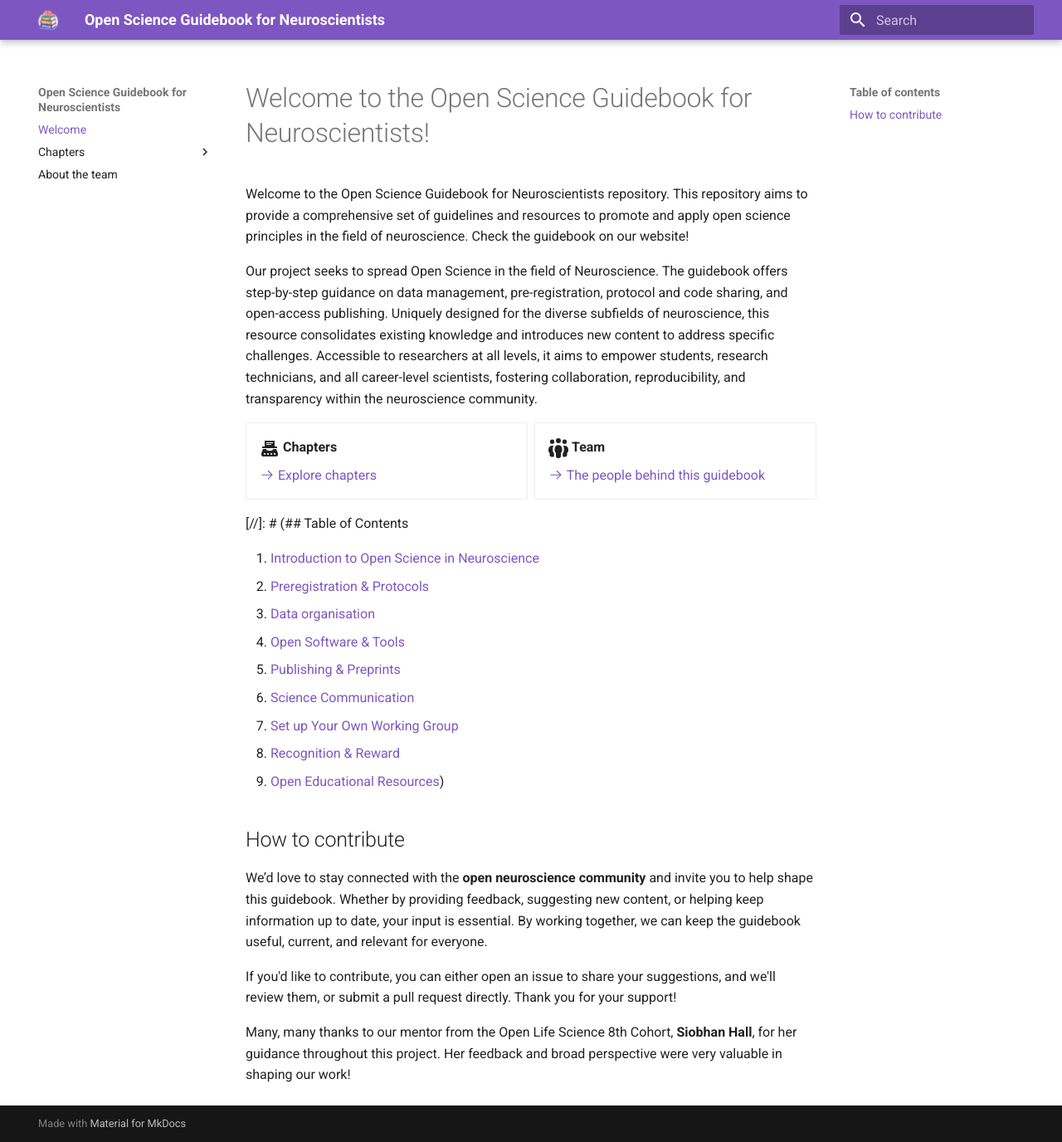
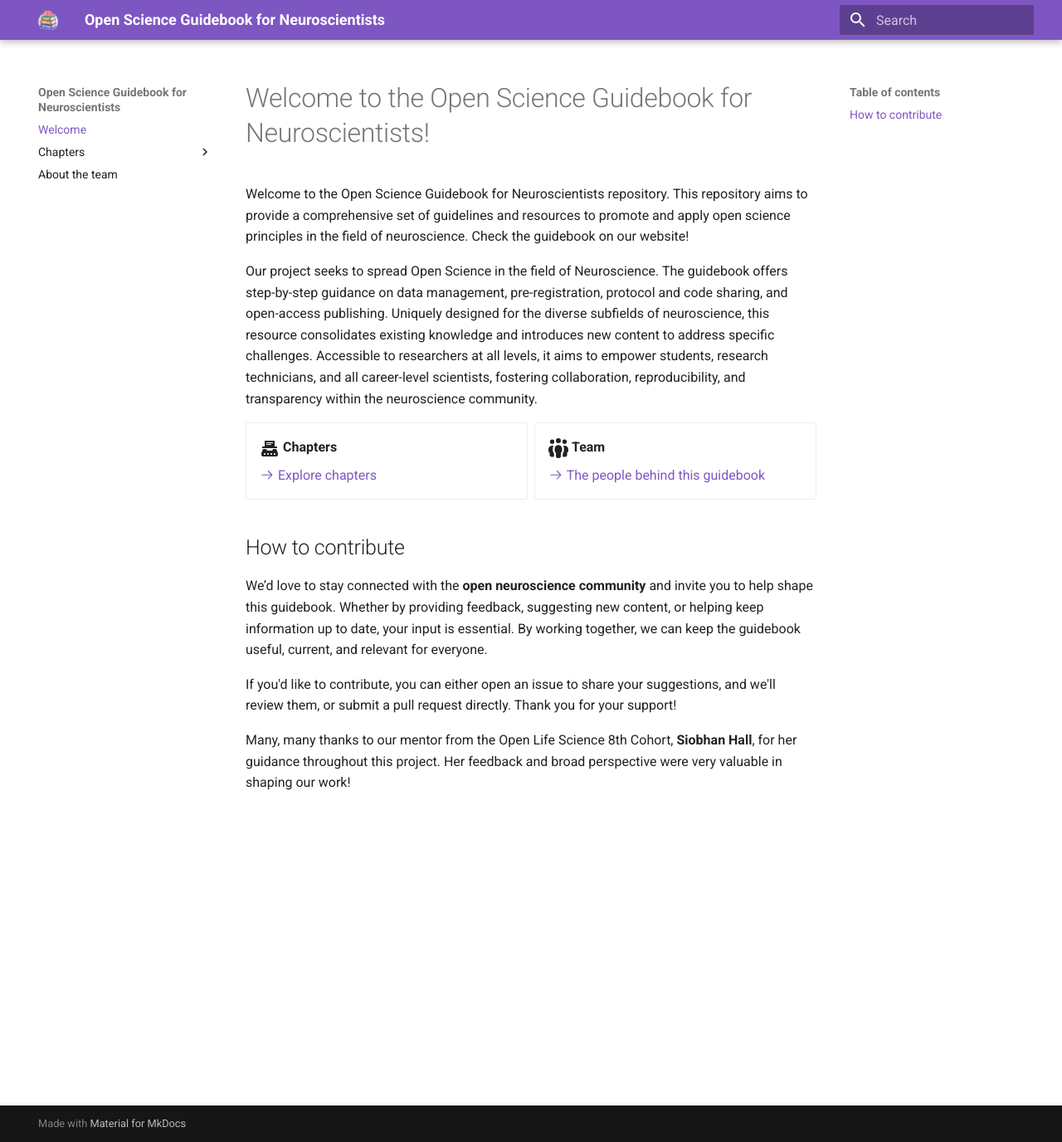
Before and after one commit to ANW-Open-Science/Open-Science-Guidebook-for-Neuroscientists, an MkDocs documentation site: the page built from docs/index.md, in a window 1280 px wide and 1376 px high. Shown: the whole window at 83% size. Built offline with MkDocs 1.6.1 and Material for MkDocs 9.7.7, drawn with Linux system fonts in a browser that asks for light colours.

Commit message:
Update index.md

```diff
--- a/docs/index.md
+++ b/docs/index.md
@@ -16,17 +16,17 @@ Our project seeks to spread Open Science in the field of Neuroscience. The guide
 
 </div>
 
-[//]: # (## Table of Contents
+[//]: # (## Table of Contents)
 
-1. [Introduction to Open Science in Neuroscience](tabs/1-introduction.md)
-2. [Preregistration & Protocols](tabs/2-preregistration_protocols.md)
-3. [Data organisation](tabs/3-data_organisation.md)
-4. [Open Software & Tools](tabs/4-open_software_tools.md)
-5. [Publishing & Preprints](tabs/5-publishing_preprints.md)
-6. [Science Communication](tabs/6-communication.md)
-7. [Set up Your Own Working Group](tabs/7-create_open_science_working_group.md)
-8. [Recognition & Reward](tabs/8-recognition_reward.md)
-9. [Open Educational Resources](tabs/9-educational_resources.md))
+[//]: # (1. [Introduction to Open Science in Neuroscience](tabs/1-introduction.md))
+[//]: # (2. [Preregistration & Protocols](tabs/2-preregistration_protocols.md))
+[//]: # (3. [Data organisation](tabs/3-data_organisation.md))
+[//]: # (4. [Open Software & Tools](tabs/4-open_software_tools.md))
+[//]: # (5. [Publishing & Preprints](tabs/5-publishing_preprints.md))
+[//]: # (6. [Science Communication](tabs/6-communication.md))
+[//]: # (7. [Set up Your Own Working Group](tabs/7-create_open_science_working_group.md))
+[//]: # (8. [Recognition & Reward](tabs/8-recognition_reward.md))
+[//]: # (9. [Open Educational Resources](tabs/9-educational_resources.md))
 
 
 ## How to contribute
```
